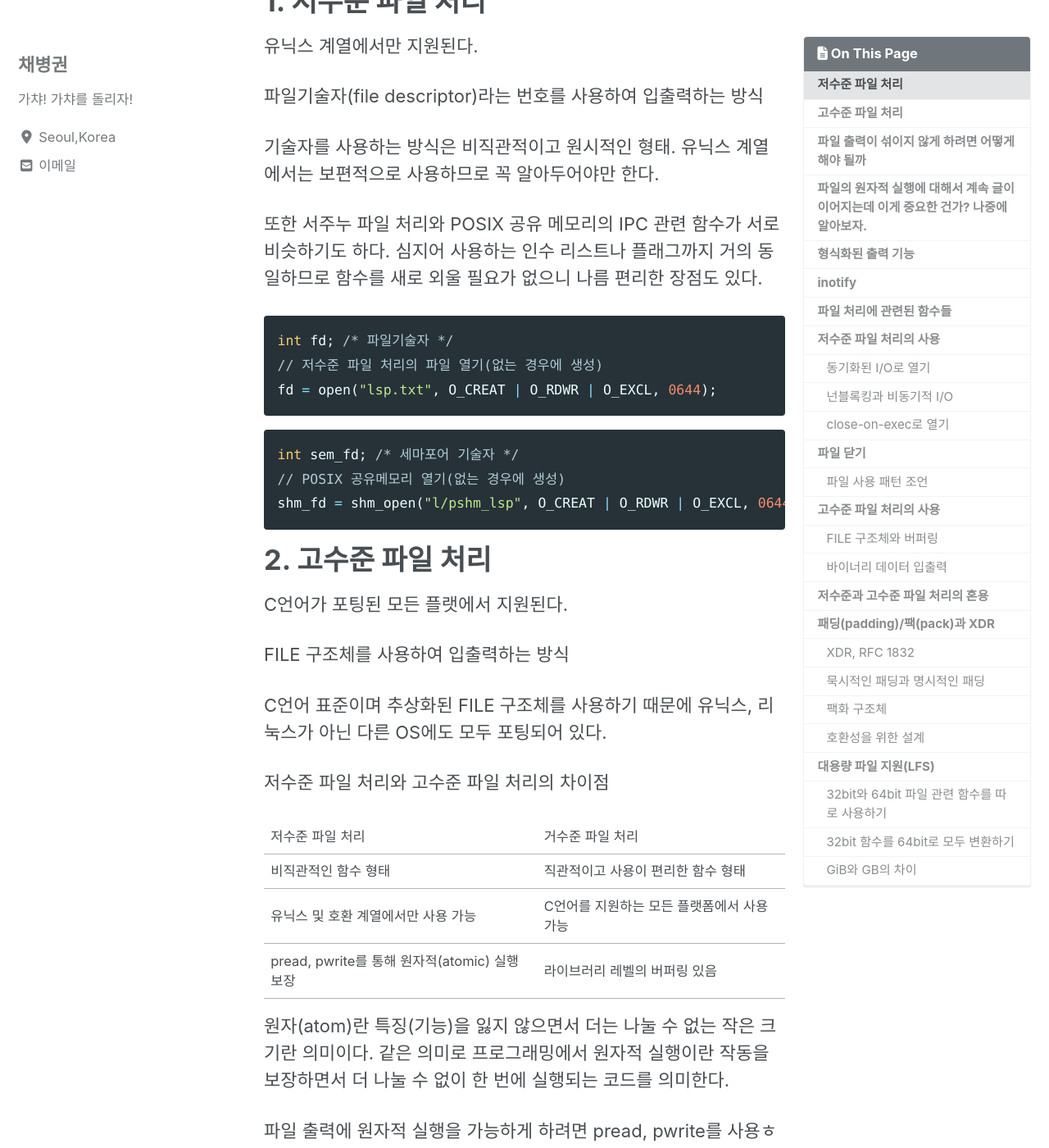
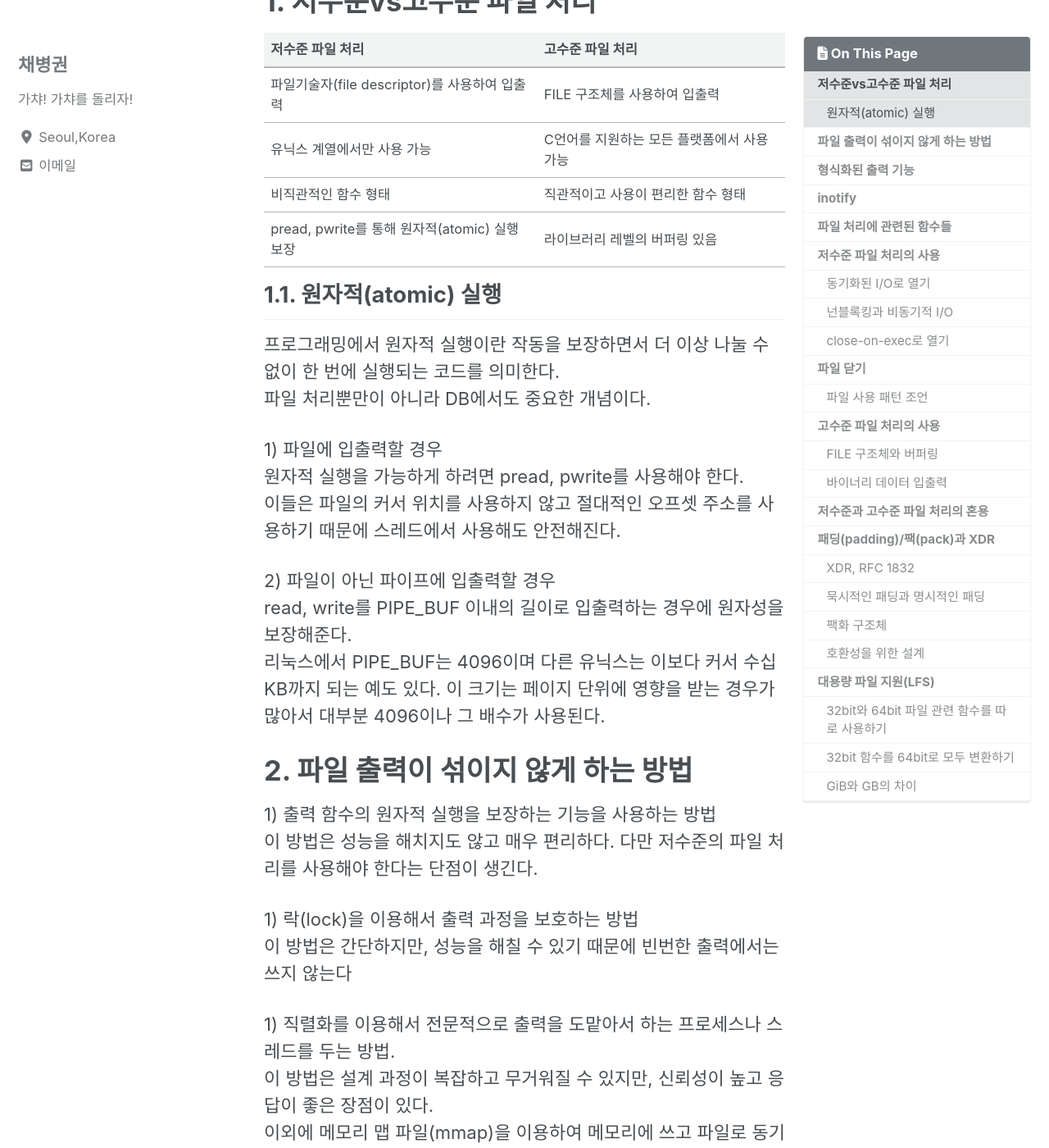
Before and after one commit to ByeongGwonChae/mynotebook, a Jekyll site: the page built from _posts/2020-04-11-시스템프로그래밍-파일 처리.md, in a window 1280 px wide and 1400 px high, scrolled down 229 px. Shown: the whole window at 82% size. Built offline with Jekyll 4.4.1, drawn with Linux system fonts in a browser that asks for light colours; cached includes are drawn as plain includes; nearby versions of some CDN libraries; some of the changed text lies outside the part shown.

Commit message:
Update 2020-04-11-시스템프로그래밍-파일 처리.md

````diff
--- a/_posts/2020-04-11-시스템프로그래밍-파일 처리.md
+++ b/_posts/2020-04-11-시스템프로그래밍-파일 처리.md
@@ -12,95 +12,62 @@ toc_sticky: true
 
 
 
-# 저수준 파일 처리
+# 저수준vs고수준 파일 처리
 
-유닉스 계열에서만 지원된다.
-
-파일기술자(file descriptor)라는 번호를 사용하여 입출력하는 방식
-
-기술자를 사용하는 방식은 비직관적이고 원시적인 형태. 유닉스 계열에서는 보편적으로 사용하므로 꼭 알아두어야만 한다.
-
-또한 서주누 파일 처리와 POSIX 공유 메모리의 IPC 관련 함수가 서로 비슷하기도 하다. 심지어 사용하는 인수 리스트나 플래그까지 거의 동일하므로 함수를 새로 외울 필요가 없으니 나름 편리한 장점도 있다.
-
-~~~ c
-int fd; /* 파일기술자 */
-// 저수준 파일 처리의 파일 열기(없는 경우에 생성)
-fd = open("lsp.txt", O_CREAT | O_RDWR | O_EXCL, 0644);
-~~~
-
-~~~ c
-int sem_fd; /* 세마포어 기술자 */
-// POSIX 공유메모리 열기(없는 경우에 생성)
-shm_fd = shm_open("l/pshm_lsp", O_CREAT | O_RDWR | O_EXCL, 0644);
-~~~
-
-
-# 고수준 파일 처리
-
-C언어가 포팅된 모든 플랫에서 지원된다.
-
-FILE 구조체를 사용하여 입출력하는 방식
-
-C언어 표준이며 추상화된 FILE 구조체를 사용하기 때문에 유닉스, 리눅스가 아닌 다른 OS에도 모두 포팅되어 있다.
-
-
-저수준 파일 처리와 고수준 파일 처리의 차이점
-
-|저수준 파일 처리|거수준 파일 처리|
-|===|===|
+|저수준 파일 처리|고수준 파일 처리|
+|---|---|
+|파일기술자(file descriptor)를 사용하여 입출력|FILE 구조체를 사용하여 입출력|
+|유닉스 계열에서만 사용 가능|C언어를 지원하는 모든 플랫폼에서 사용 가능|
 |비직관적인 함수 형태|직관적이고 사용이 편리한 함수 형태|
-|유닉스 및 호환 계열에서만 사용 가능|C언어를 지원하는 모든 플랫폼에서 사용 가능|
 |pread, pwrite를 통해 원자적(atomic) 실행 보장|라이브러리 레벨의 버퍼링 있음|
 
-원자(atom)란 특징(기능)을 잃지 않으면서 더는 나눌 수 없는 작은 크기란 의미이다. 같은 의미로 프로그래밍에서 원자적 실행이란 작동을 보장하면서 더 나눌 수 없이 한 번에 실행되는 코드를 의미한다.
+## 원자적(atomic) 실행
 
-파일 출력에 원자적 실행을 가능하게 하려면 pread, pwrite를 사용ㅎ애야 한다. 이들은 파일의 커서 위치를 사용하지 않고 절대적인 오프셋 주소를 사용하기 때문에 스레드에서 사용해도 안전해진다.
+프로그래밍에서 원자적 실행이란 작동을 보장하면서 더 이상 나눌 수 없이 한 번에 실행되는 코드를 의미한다.<br>
+파일 처리뿐만이 아니라 DB에서도 중요한 개념이다.
 
-만약 파일이 아닌 파이프에 입출력할 때는 read, write를 PIPE_BUF 이내의 길이로 입출력하는 경우에 원자성을 보장해준다. 여기서 PIPE_BUF는 POSIX 표준에서 _POSIX_PIPE_BUF(512bytes)의 최소 기준을 세우고 있다.
+1) 파일에 입출력할 경우<br>
+원자적 실행을 가능하게 하려면 pread, pwrite를 사용해야 한다. <br>
+이들은 파일의 커서 위치를 사용하지 않고 절대적인 오프셋 주소를 사용하기 때문에 스레드에서 사용해도 안전해진다.
 
-하지만, 대부분의 유닉스 계열에서의 PIPE_BUF는 이보다는 훨씬 큰 값을 지원한다. 예를 들어 리눅스 시스템은 4096이며 다른 유닉스는 이보다 커서 수십KB까지 되는 예도 있다. 이 크기는 페이지 단위에 영향을 받는 경우가 많아서 대부분 4096이나 그 ㅂ ㅐ수가 사용된다.
+2) 파일이 아닌 파이프에 입출력할 경우<br>
+read, write를 PIPE_BUF 이내의 길이로 입출력하는 경우에 원자성을 보장해준다.<br>
+리눅스에서 PIPE_BUF는 4096이며 다른 유닉스는 이보다 커서 수십KB까지 되는 예도 있다. 이 크기는 페이지 단위에 영향을 받는 경우가 많아서 대부분 4096이나 그 배수가 사용된다.
 
-# 파일 출력이 섞이지 않게 하려면 어떻게 해야 될까
+# 파일 출력이 섞이지 않게 하는 방법
 
-1. 출력 함수의 원자적 실행을 보장하는 기능을 사용하는 방법.
-
+1) 출력 함수의 원자적 실행을 보장하는 기능을 사용하는 방법<br>
 이 방법은 성능을 해치지도 않고 매우 편리하다. 다만 저수준의 파일 처리를 사용해야 한다는 단점이 생긴다.
 
-1. 락(lock)을 이용해서 출력 과정을 보호하는 방법.
+1) 락(lock)을 이용해서 출력 과정을 보호하는 방법<br>
+이 방법은 간단하지만, 성능을 해칠 수 있기 때문에 빈번한 출력에서는 쓰지 않는다
 
-이 방법은 간단하지만, 성능을 해칠 수 있기 때문에 빈번한 출력에서는 쓰지 않는다.
-
-1. 직렬화를 이용해서 전문적으로 출력을 도맡아서 하는 프로세스나 스레드를 두는 방법.
-
-이 방법은 설계 과정이 복잡하고 무거워질 수 있지만, 신뢰성이 높고 응답이 좋은 장점이 있다.
-
+1) 직렬화를 이용해서 전문적으로 출력을 도맡아서 하는 프로세스나 스레드를 두는 방법.<br>
+이 방법은 설계 과정이 복잡하고 무거워질 수 있지만, 신뢰성이 높고 응답이 좋은 장점이 있다.<br>
 이외에 메모리 맵 파일(mmap)을 이용하여 메모리에 쓰고 파일로 동기화하는 방법도 있다.
-
-# 파일의 원자적 실행에 대해서 계속 글이 이어지는데 이게 중요한 건가? 나중에 알아보자.
 
 # 형식화된 출력 기능
 
-~~~ c
+```c
+/* 고수준 파일 처리 */
 fprintf(fp, "counter : %d", i);
-~~~
+```
 
-~~~ c
+```c
+/* 저수준 파일 처리 1 */
 len = snprintf(buf, sizeof(buf), "counter : %d, i);
 write(fd, buf,len);
-~~~
 
-이것도 있으면 유용하긴한데, 중요한건지는 잘 모르겠다.
-나중에 과제에 올렸던 내용 가져올 예정
+/* 저수준 파일 처리 2 */
+fprintf(fp, "counter : %d", i);
+```
 
 # inotify
 
-파일 시스템의 이벤트를 감시한다.
-
+ 특정 파일에 접근, 읽기, 쓰기 등등 다양한 이벤트를 감시할 수 있다.<br>
+ 파일 관련 서비스를 해야 하는 프로그램에서 유용하게 사용된다.<br>
 리눅스 전용 기능이므로 유닉스에는 지원되지 않는다.
 
-inotify의 특징 : 특정 파일에 접근, 읽기, 쓰기 등등 다양한 이벤트를 감시할 수 있다. 그렇기에 파일 관련 서비스를 해야 하는 프로그램에서 유용하게 사용된다.
-
-하지만, 본문에서 inotify를 수록하지 않은 이유는 아직 변경될 여지가 있는 기능이고 사용 빈도도 높지 않기 때문에 제외하였다. 혹여 관심 있으면 inotify의 man 페이지를 참고하면 좋겠다.
 
 # 파일 처리에 관련된 함수들
 
@@ -108,10 +75,7 @@ inotify의 특징 : 특정 파일에 접근, 읽기, 쓰기 등등 다양한 이
 
 저수준 파일 처리 관련 함수
 
-|open|파일 열기|
-|openat|파일기술자를 지정하여 파일 열기|
-|close|닫기|
-|create|생성|
+|open, openat<br>close, create|파일 열기, 파일기술자를 지정하여 파일 열기<br>닫기, 생성|
 |fcntl|파일기술자 조작|
 |fsync|파일 동기화|
 |fdatasync|메타 정보를 제외한 동기화(access time 같은 inode 정보를 제외)|
````
